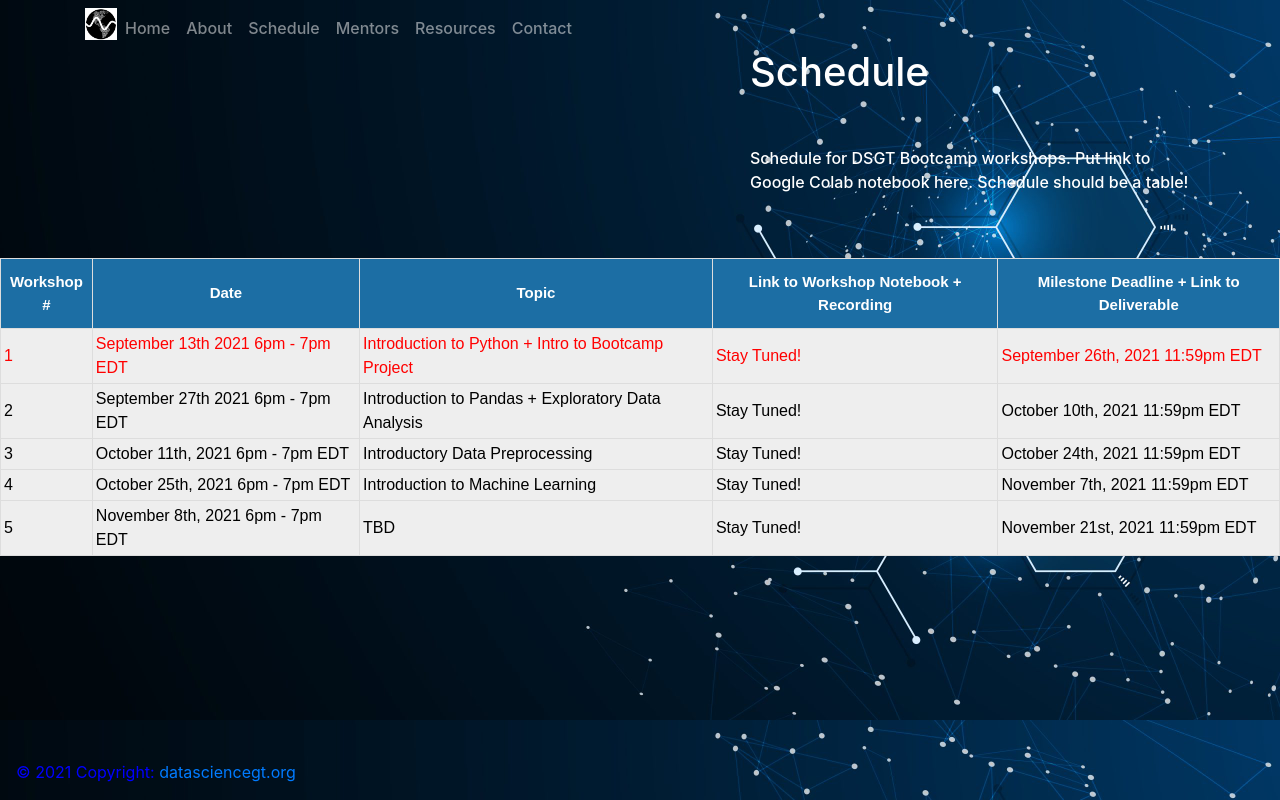
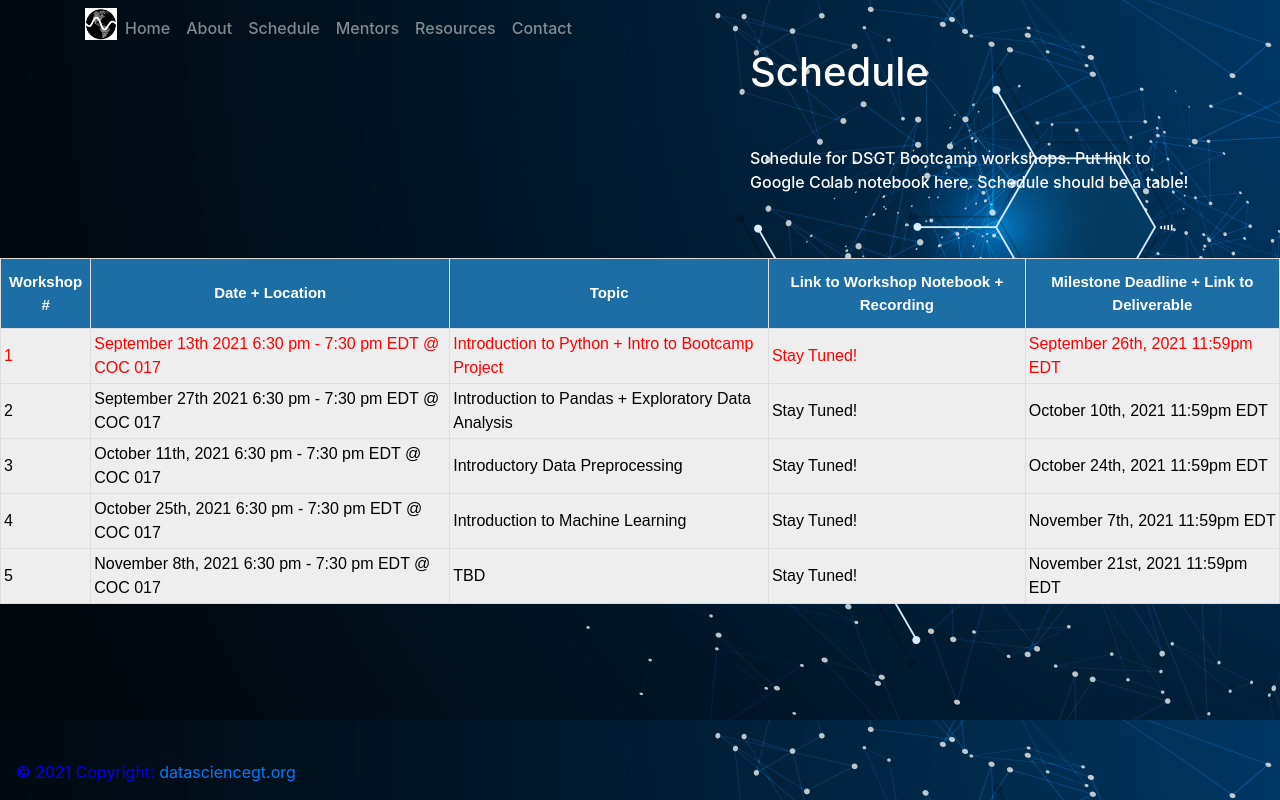
Before and after one commit to DSGT-Bootcamp/DSGTBootcampWebpage, a React (Create React App) app: page /schedule in a window 1280 px wide. Built offline with nearby package versions, Linux system fonts and the light colour scheme.

Commit message:
schedule updated time + location

```diff
--- a/src/components/ScheduleTable.js
+++ b/src/components/ScheduleTable.js
@@ -7,7 +7,7 @@ class ScheduleTable extends React.Component {
               <thead>
                   <tr>
                     <th>Workshop #</th>
-                    <th>Date</th>
+                    <th>Date + Location</th>
                     <th>Topic</th>
                     <th>Link to Workshop Notebook + Recording</th>
                     <th>Milestone Deadline + Link to Deliverable</th>
@@ -16,35 +16,35 @@ class ScheduleTable extends React.Component {
               <tbody>
                   <tr>
                     <td><text style={{ color: 'red' }}>1</text></td>
-                    <td><text style={{ color: 'red' }}>September 13th 2021 6pm - 7pm EDT</text></td>
+                    <td><text style={{ color: 'red' }}>September 13th 2021 6:30 pm - 7:30 pm EDT @ COC 017</text></td>
                     <td><text style={{ color: 'red' }}>Introduction to Python + Intro to Bootcamp Project</text></td>
                     <td><text style={{ color: 'red' }}>Stay Tuned!</text></td>
                     <td><text style={{ color: 'red' }}>September 26th, 2021 11:59pm EDT</text></td>
                   </tr>
                   <tr>
                     <td><text style={{ color: 'black' }}>2</text></td>
-                      <td><text style={{ color: 'black' }}>September 27th 2021 6pm - 7pm EDT</text></td>
+                      <td><text style={{ color: 'black' }}>September 27th 2021 6:30 pm - 7:30 pm EDT @ COC 017</text></td>
                       <td><text style={{ color: 'black' }}>Introduction to Pandas + Exploratory Data Analysis</text></td>
                       <td><text style={{ color: 'black' }}>Stay Tuned!</text></td>
                       <td><text style={{ color: 'black' }}>October 10th, 2021 11:59pm EDT</text></td>
                   </tr>
                   <tr>
                     <td><text style={{ color: 'black' }}>3</text></td>
-                    <td><text style={{ color: 'black' }}>October 11th, 2021 6pm - 7pm EDT</text></td>
+                    <td><text style={{ color: 'black' }}>October 11th, 2021 6:30 pm - 7:30 pm EDT @ COC 017</text></td>
                     <td><text style={{ color: 'black' }}>Introductory Data Preprocessing</text></td>
                       <td><text style={{color: 'black' }}>Stay Tuned!</text></td>
                     <td><text style={{ color: 'black' }}>October 24th, 2021 11:59pm EDT</text></td>
                   </tr>
                   <tr>
                       <td><text style={{ color: 'black' }}>4</text></td>
-                      <td><text style={{ color: 'black' }}>October 25th, 2021 6pm - 7pm EDT</text></td>
+                      <td><text style={{ color: 'black' }}>October 25th, 2021 6:30 pm - 7:30 pm EDT @ COC 017</text></td>
                       <td><text style={{ color: 'black' }}>Introduction to Machine Learning</text></td>
                       <td><text style={{ color: 'black' }}>Stay Tuned!</text></td>
                       <td><text style={{ color: 'black' }}>November 7th, 2021 11:59pm EDT</text></td>
                   </tr>
                   <tr>
                       <td><text style={{ color: 'black' }}>5</text></td>
-                      <td><text style={{ color: 'black' }}>November 8th, 2021 6pm - 7pm EDT</text></td>
+                      <td><text style={{ color: 'black' }}>November 8th, 2021 6:30 pm - 7:30 pm EDT @ COC 017</text></td>
                       <td><text style={{ color: 'black' }}>TBD</text></td>
                       <td><text style={{ color: 'black' }}>Stay Tuned!</text></td>
                       <td><text style={{ color: 'black' }}>November 21st, 2021 11:59pm EDT</text></td>
```
